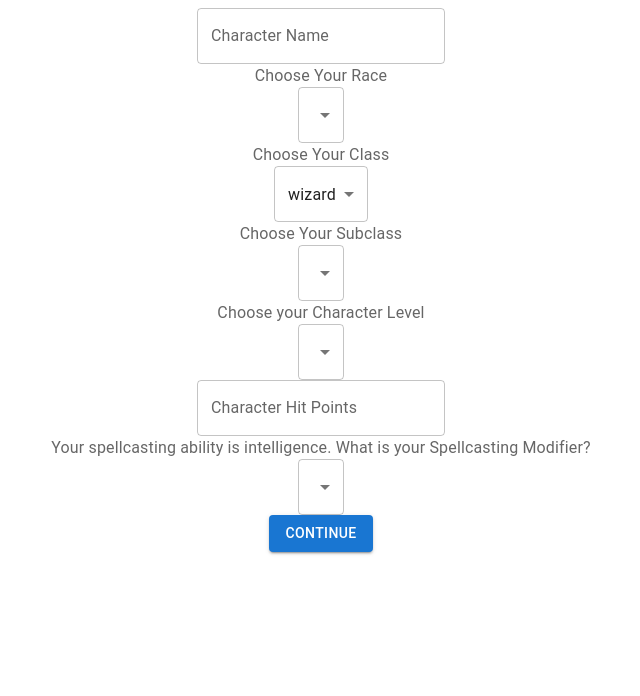
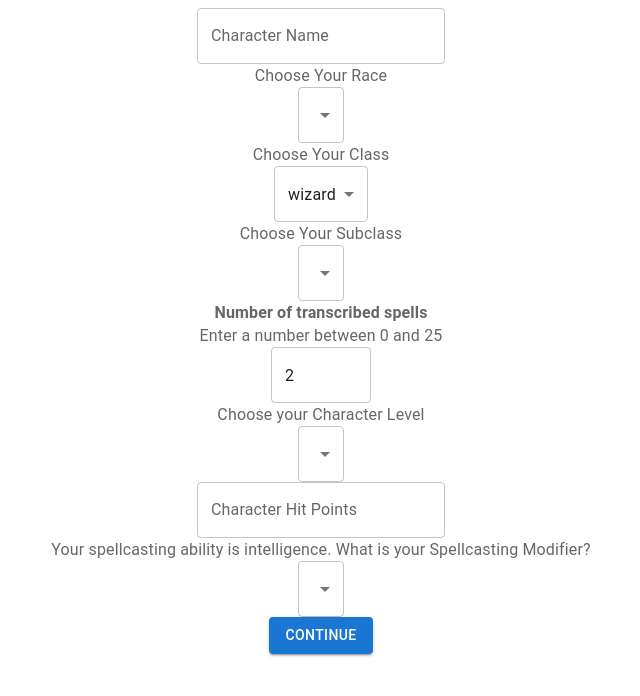
Before and after one commit to john-laubscher/SpellTracker, a React (Create React App) app: page / in a window 1280 px wide. Shown: the top 696 px of the page, without its empty margins (319-959 px from the left). Built offline with nearby package versions, Linux system fonts and the light colour scheme.

Commit message:
accounted for wizard transcribing spells into spellbook in both char creation and on spellList

```diff
--- a/src/App.js
+++ b/src/App.js
@@ -1,21 +1,24 @@
 import "./App.css";
 import CharacterCreationForm from "./components/characterCreationForm";
-import { Routes, Route, Link } from "react-router-dom";
+import { Routes, Route } from "react-router-dom";
 import MainUI from "./components/MainUI/Index";
 import React, { useState } from "react";
 import { CharacterInfoContext, ClassSpellsDetailsContext } from "./Contexts/Context";
 import { createTheme, ThemeProvider } from '@mui/material/styles';
 
+// ***NEED FEATURE*** User should be able to enter stats and see them for header
 // Should this be routes or just a modal that needs to be finished before access is given to the mainUI?
 function App() {
   const [characterInfo, setCharacterInfo] = useState({
     characterName: "Garetjax",
-    race: "Dwarf",
+    race: "",
+    // default characterClass should be "noClass" rather than empty string
     characterClass: "wizard",
-    subclass: "abjuration",
+    subclass: "bladesinging",
     characterLevel: 1,
     hp: 100,
     spellcastingMod: 2,
+    wizardSpellCountMod: 2,
     spellsPrepared: {
       0:[],
       1:[],
--- a/src/components/characterCreationForm.js
+++ b/src/components/characterCreationForm.js
@@ -19,11 +19,41 @@ export const CharacterCreationForm = (props) => {
   //I get errors if characterClass starts out as an empty string due to the object.keys functions I'm using. This solution works, but idk if it's ideal to have a starting class in state and connecting subclass in data set.
   const { characterInfo, setCharacterInfo } = useContext(CharacterInfoContext);
 
-  const subclassKeysArray = Object.keys(Classes[characterInfo.characterClass].subclasses);
   const navigate = useNavigate();
+
+  const renderWizardSpellCountMod = () => {
+    if (characterInfo.characterClass === 'wizard') {
+      // ***NEED FEATURE*** WHEN USER TRIES TO GO OVER 25, IT SHOULD SHAKE, OR OUTLINE IN RED, AND HAVE A TOOLTIP SAYING HAVE A NUMBER BETWEEN 0 AND 25
+      const handleWizInputChange = (event) => {
+        const value = event.target.value;
+        if (value === '' || (parseInt(value) >= 0 && parseInt(value) <= 25)) {
+          handleChange(event)
+        };
+        }
+      return (
+        <Box noValidate component="form">
+          <InputLabel> <strong>Number of transcribed spells</strong></InputLabel>
+          <InputLabel>Enter a number between 0 and 25</InputLabel>
+          <TextField
+            type="number"
+            variant="outlined"
+            name="wizardSpellCountMod"
+            value={characterInfo.wizardSpellCountMod}
+            onChange={handleWizInputChange}
+            inputProps={{
+              min: 0,
+              max: 25,
+            }}
+          />
+        </Box>
+      )
+    }
+  }
 
   const renderSubclassDropdown = () => {
     if (characterInfo.characterClass !== "noClass") {
+
+      const subclassKeysArray = Object.keys(Classes[characterInfo.characterClass].subclasses);
       return (
         <Box sx={{ minWidth: 120 }}>
           <InputLabel id="subclass-select-label">Choose Your Subclass</InputLabel>
@@ -61,17 +91,19 @@ export const CharacterCreationForm = (props) => {
     }
   };
 
-  //easier to use logic/for loop, or to create this datastructure? Can a for loop have a return like Map?
+  //easier to use logic/for loop, or to create this datastructure?
   const spellcastingModArray = [-4, -3, -2, -1, 0, +1, +2, +3, +4, +5, +6, +7, +8, +9, +10];
   const characterLevels = [1, 2, 3, 4, 5, 6, 7, 8, 9, 10, 11, 12, 13, 14, 15, 16, 17, 18, 19, 20];
 
   const handleChange = (event) => {
-    //include logic to grab the spellcasting_ability directly from the api depending on class?? it's possible, idk if it's efficient enough//
-
-    const name = event.target.name;
-
+    const {name, value} = event.target;
+    if (characterInfo.characterClass === 'wizard') {
+      setCharacterInfo({...characterInfo, [name]: parseInt(value)})
+    }
     setCharacterInfo({ ...characterInfo, [name]: event.target.value });
   };
+
+
 
   return (
     <div>
@@ -103,6 +135,7 @@ export const CharacterCreationForm = (props) => {
         </Select>
       </Box>
       {renderSubclassDropdown()}
+      {renderWizardSpellCountMod()}
       <Box sx={{ minWidth: 120 }}>
         <InputLabel id="character-level-select-label">Choose your Character Level</InputLabel>
         <Select labelId="character-level-select-label" id="character-level-select" label="character-level" name="characterLevel" onChange={handleChange}>
--- a/src/components/mainUI/header.js
+++ b/src/components/mainUI/header.js
@@ -1,18 +1,15 @@
 import React, { useContext } from "react";
 import { useNavigate } from "react-router-dom";
 import Button from "@mui/material/Button";
+import { Tooltip } from '@mui/material';
+
 
 import { CharacterInfoContext } from "../../Contexts/Context";
 import ClassesData from "../ClassesData";
 import spellTables from "../spellTables";
 
-import Box from "@mui/material/Box";
-import InputLabel from "@mui/material/InputLabel";
-import MenuItem from "@mui/material/MenuItem";
-import Select from "@mui/material/Select";
-
-export const Header = (props) => {
-  const { characterInfo, setCharacterInfo } = useContext(CharacterInfoContext);
+export const Header = () => {
+  const { characterInfo } = useContext(CharacterInfoContext);
   const navigate = useNavigate();
 
   //   const noncasters = ["barbarian", "fighter", "monk", "rogue"];
@@ -80,14 +77,22 @@ export const Header = (props) => {
       );
     }
     if (characterInfo.characterClass === "wizard") {
+      const spellsFromWizLevel = (characterInfo.characterLevel - 1) * 2 + 6
       return (
         <div>
           <h3>Spellcasting Modifier: +{characterInfo.spellcastingMod} </h3>
           <h3>Spell Attack Modifier: +{characterInfo.spellcastingMod + proficiencyBonus[characterInfo.characterLevel]} </h3>
           <h3>Spell Save DC: {characterInfo.spellcastingMod + proficiencyBonus[characterInfo.characterLevel] + 8} </h3>
           {/* Wizard keeps track of spells Known in spellbook (only class to be able to add to spells known), at some point, add a way for them to add spells to this count either with dropdown or button. */}
-          <h3>Base # of Wizard Spellbook Spells: {(characterInfo.characterLevel - 1) * 2 + 6} (only level related spells)</h3>
-          <h3>Spells you can prepare: {characterInfo.characterLevel + characterInfo.spellcastingMod}</h3>
+          {/* (only level related spells) */}
+          <Tooltip placement="top" title= {`Spells from wizard level: ${spellsFromWizLevel}; Transcribed spells: ${characterInfo.wizardSpellCountMod}`}>
+            {/* Not sure why wizardSpellCountMod is being set as a string, but this ensures proper addition */}
+            <h3>Total Spells in Wizard Spell Book: {spellsFromWizLevel + parseInt(characterInfo.wizardSpellCountMod) } </h3>
+          </Tooltip>
+          {/* Total spells includes transcribed spells */}
+          <Tooltip placement="top" title="Does not include cantrips">
+            <h3>Total spells you can prepare daily: {characterInfo.characterLevel + characterInfo.spellcastingMod}</h3>
+          </Tooltip>
         </div>
       );
     }
@@ -107,15 +112,6 @@ export const Header = (props) => {
 
   // ***NEED FEATURE*** TAKE LONG REST (resets hp to max)
   // ***NEED FEATURE*** LEVEL UP (take user thru gaining hp based on class, auto increases level, allow PC to choose more spells if appropriate, add feats and access other features, etc.)
-  ////This is to help troubleshoot/test with the different classes, won't be part of the header/mainui
-  const characterClasses = ["barbarian", "bard", "cleric", "druid", "fighter", "monk", "paladin", "ranger", "rogue", "sorceror", "warlock", "wizard"];
-  const handleChange = (event) => {
-    const name = event.target.name;
-
-    console.log("is it running?", characterInfo);
-    setCharacterInfo({ ...characterInfo, [name]: event.target.value });
-    console.log("Here's characterinfo", characterInfo);
-  };
 
   return (
     <div>
@@ -132,20 +128,7 @@ export const Header = (props) => {
       {renderSpellcasterStats()}
       {/* need logic for special input for spells for a wizard's spellbook */}
 
-      {/* -----------------------------class changer that won'tbe part of mainui, just for testing---- */}
       <Button onClick={() => navigate("/")}>Back to Character Creation</Button>
-      <Box sx={{ minWidth: 120 }}>
-        <InputLabel id="character-class-select-label">Choose Your Class</InputLabel>
-        <Select labelId="character-class-select-label" id="class-select" label="characterClass" value={characterInfo.characterClass} name="characterClass" onChange={handleChange}>
-          {characterClasses.map((charClass, index) => {
-            return (
-              <MenuItem key={charClass} value={charClass}>
-                {charClass}
-              </MenuItem>
-            );
-          })}
-        </Select>
-      </Box>
     </div>
   );
 };
--- a/src/components/mainUI/index.js
+++ b/src/components/mainUI/index.js
@@ -1,10 +1,10 @@
 import SpellList from "./spellList";
-import React, { useState, useContext } from "react";
-import { CharacterInfoContext } from "../../Contexts/Context";
+import React from "react";
+
 import Header from "./Header";
 
-export const MainUI = (props) => {
-  const { characterInfo } = useContext(CharacterInfoContext);
+export const MainUI = () => {
+
   return (
     <div>
       <p>Main UI</p>
--- a/src/components/mainUI/spellList.js
+++ b/src/components/mainUI/spellList.js
@@ -47,6 +47,7 @@ export const SpellList = (props) => {
     // Button doesn't render if server isn't running
     return (
       <div>
+        {/* ***NEED FEATURE*** Adjust verbiage based on each class ie: wizards don't prepare spells--they would adjust their spellbook or something like that */}
         <button onClick={() => toggleModal(numericalSpellLevel)}>{spells[numericalSpellLevel].showModal ? 'Close Spell List' : 'Prepare more spells'}</button>
           {spells[numericalSpellLevel].showModal ? <AddSpellModal
             isModalOpen={spells[numericalSpellLevel].showModal}
@@ -97,8 +98,6 @@ export const SpellList = (props) => {
       .then(res => {
         // get list of class spells into state
         let fetchedSpellsArr = res.data.results
-        console.log('fetchedspells', fetchedSpellsArr)
-        console.log('SPELLDETAILS-STATE', classSpellsDetails)
 
         setSpells(spells => ({ ...spells, [numericalSpellLevel]: { ...spells[numericalSpellLevel], classSpells: fetchedSpellsArr}}));
         // get spell details from list of class spells
@@ -168,7 +167,6 @@ export const SpellList = (props) => {
       <div>
         {characterInfo.spellsPrepared[numericalSpellLevel].map((spell, index) => (
           <div>
-
             <PrepareSpellButton
               spellLevel={numericalSpellLevel}
               spell={spell}
```
